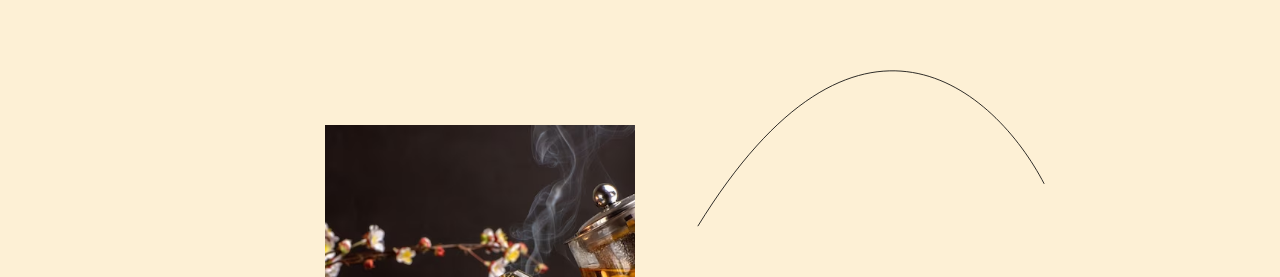
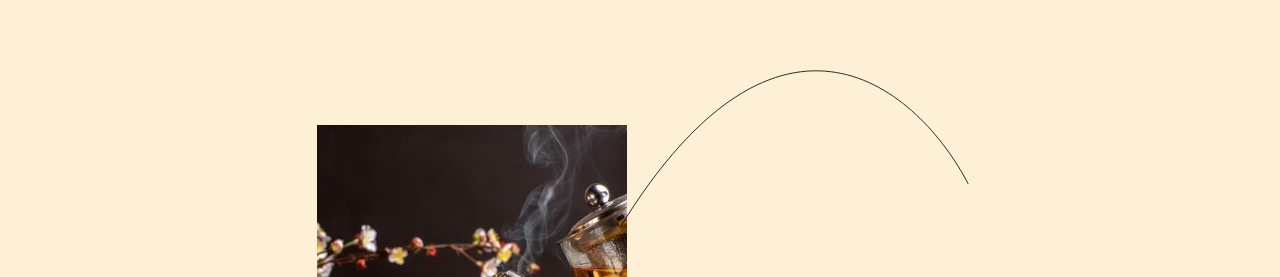
Before and after one commit to P-pro-Tech/Ropajo, a React (Create React App) app: page /#/ in a window 1280 px wide. Shown: the part 3322-3599 px from the top of the page. Built offline with nearby package versions, Linux system fonts and the light colour scheme.

Commit message:
coffee update2

```diff
--- a/src/Components/Coffee/Coffee.css
+++ b/src/Components/Coffee/Coffee.css
@@ -8,7 +8,7 @@
     /* margin-left: 100vh; */
 }
 .img-area {
-    margin-left: 20.5vh;
+    margin-left: 19.5vh;
     width: 50%;
     align-items: center;
     display: flex;
@@ -68,10 +68,10 @@
 }
 .vector-1 {
     width: 27.2vw;
+    margin-left: -9vh;
 }
 .vector-2 {
     width: 26vw;
-    margin-left: -7vh;
     width: 25.2vw;
     /* margin-top: 13vh;
     margin-left: 0; */
--- a/src/Components/Located/Located.css
+++ b/src/Components/Located/Located.css
@@ -11,7 +11,7 @@
     z-index: 10;
     display: flex;
     justify-content: center;
-    margin-left: -9vh;
+    margin-left: -6vh;
 }
 .loc-text-holder {
     margin: auto 0;
```
